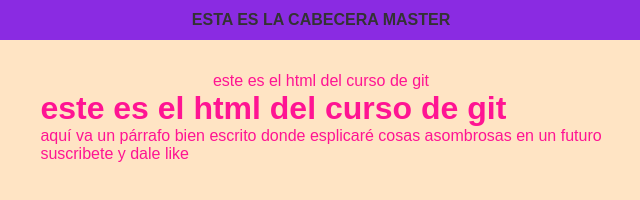
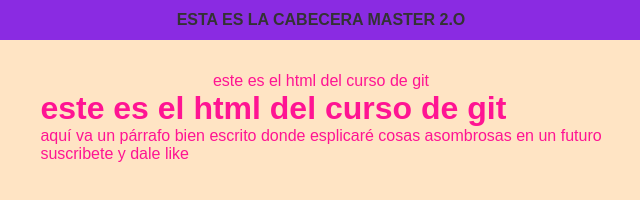
Before and after one commit to xrpew/curso-git-II, a plain HTML site: page index.html in a window 1280 px wide. Shown: the full height of the page, 319-959 px from the left. Drawn offline with Linux system fonts and the light colour scheme.

```diff
--- a/index.html
+++ b/index.html
@@ -9,7 +9,7 @@
 </head>
 <body>
     <div id="cabecera">
-        esta es la cabecera master
+        esta es la cabecera master 2.o
     </div>
     este es el html del curso  de git
     <div id="post">
```
